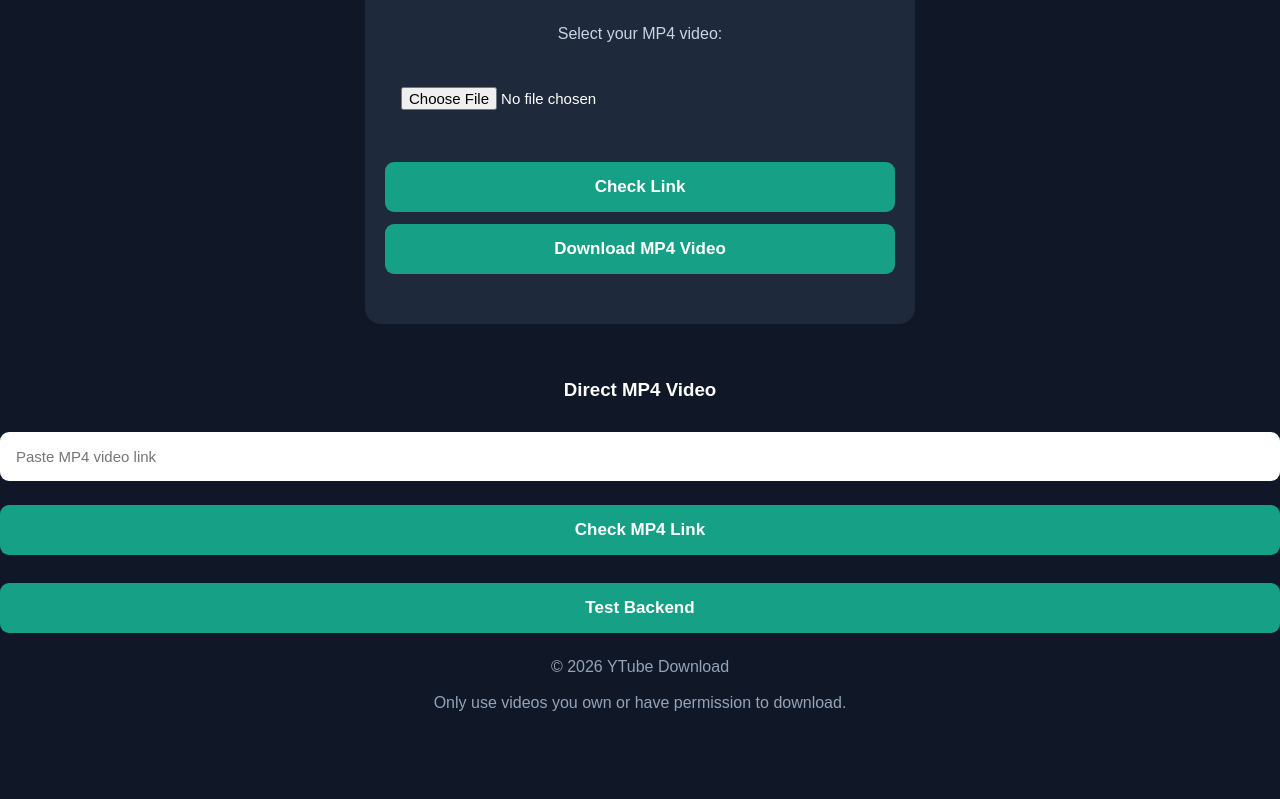
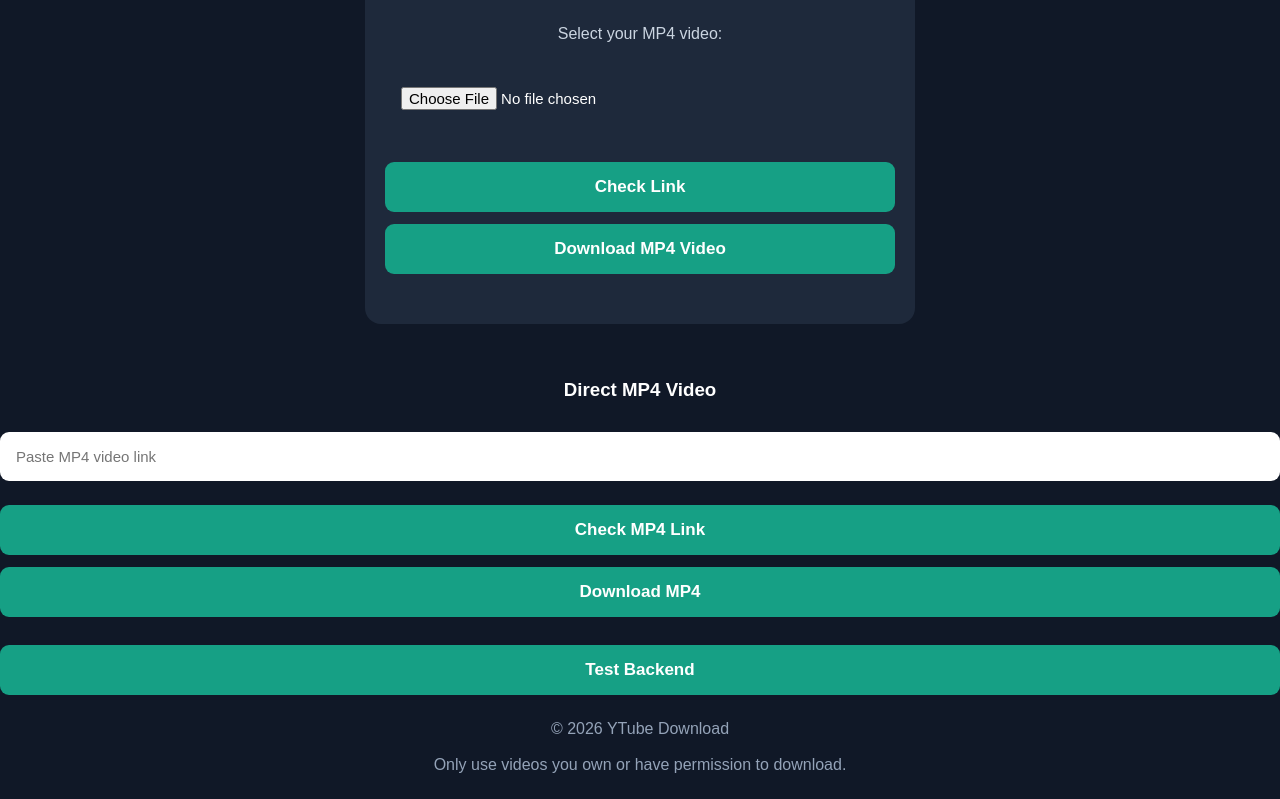
Before and after one commit to ytube155/YTube-download, a plain HTML site: page index.html in a window 1280 px wide. Shown: the part 418-1217 px from the top of the page. Before the commit the page ends 1155 px from the top, so only its background shows below. Drawn offline with Linux system fonts and the light colour scheme.

Commit message:
Add MP4 download button

```diff
--- a/index.html
+++ b/index.html
@@ -141,7 +141,9 @@ Download MP4 Video
 <button class="mainbtn" onclick="checkMP4Link()">
 Check MP4 Link
 </button>
-
+<button class="mainbtn" onclick="downloadMP4Link()">
+Download MP4
+</button>
 <p id="mp4Message"></p>
   <button class="mainbtn" onclick="testBackend()">
 Test Backend
@@ -293,6 +295,25 @@ async function testBackend() {
     message.textContent = "Could not connect to server.";
   }
 }
+function downloadMP4Link() {
+  const url = document.getElementById("mp4Url").value.trim();
+
+  if (!url) {
+    alert("Please paste an MP4 link first!");
+    return;
+  }
+
+  if (!/^https?:\/\/.+\.mp4(?:\?.*)?$/i.test(url)) {
+    alert("Please enter a valid MP4 link!");
+    return;
+  }
+
+  const a = document.createElement("a");
+  a.href = url;
+  a.download = "video.mp4";
+  a.target = "_blank";
+  a.click();
+}
 </script>
 
 </body>
```
